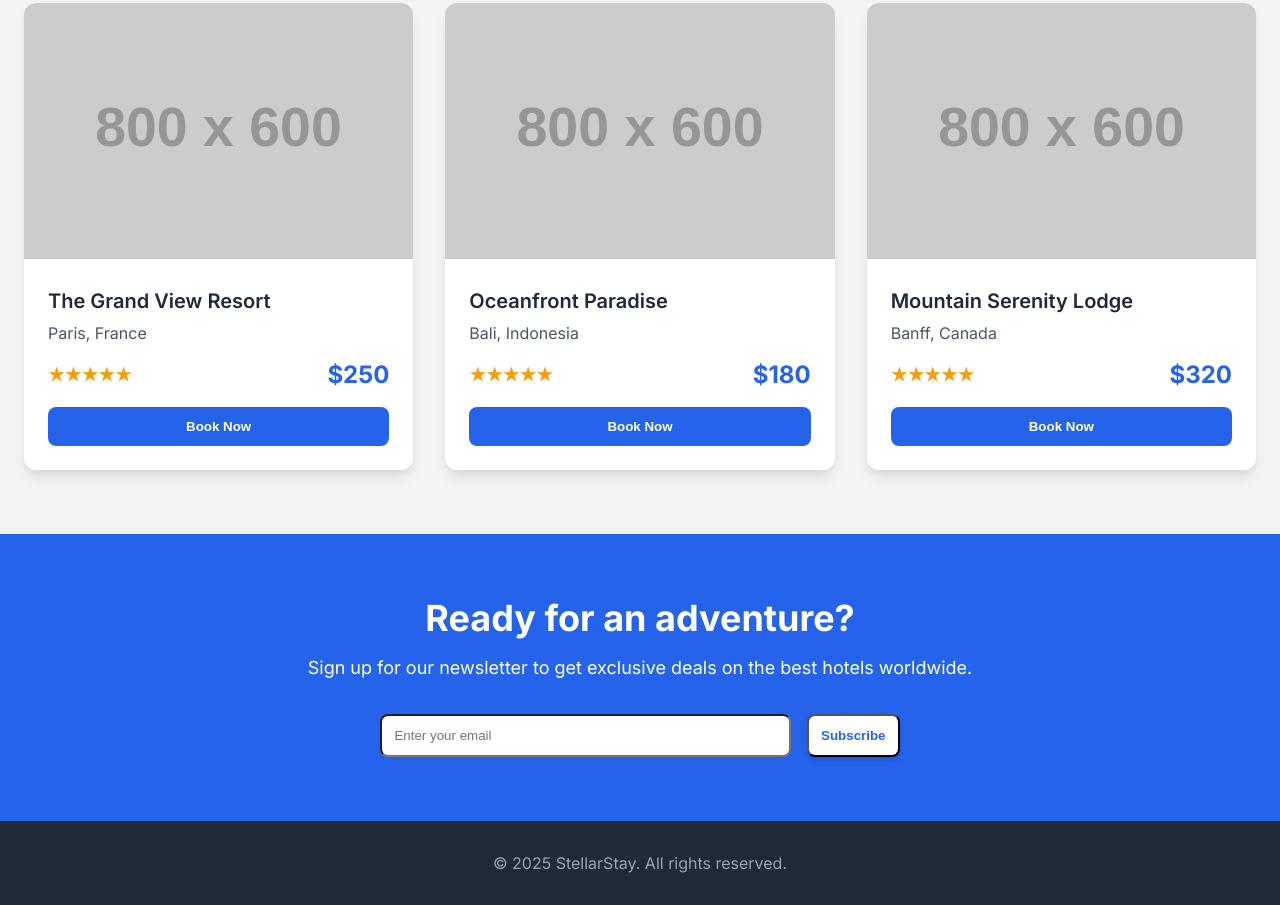
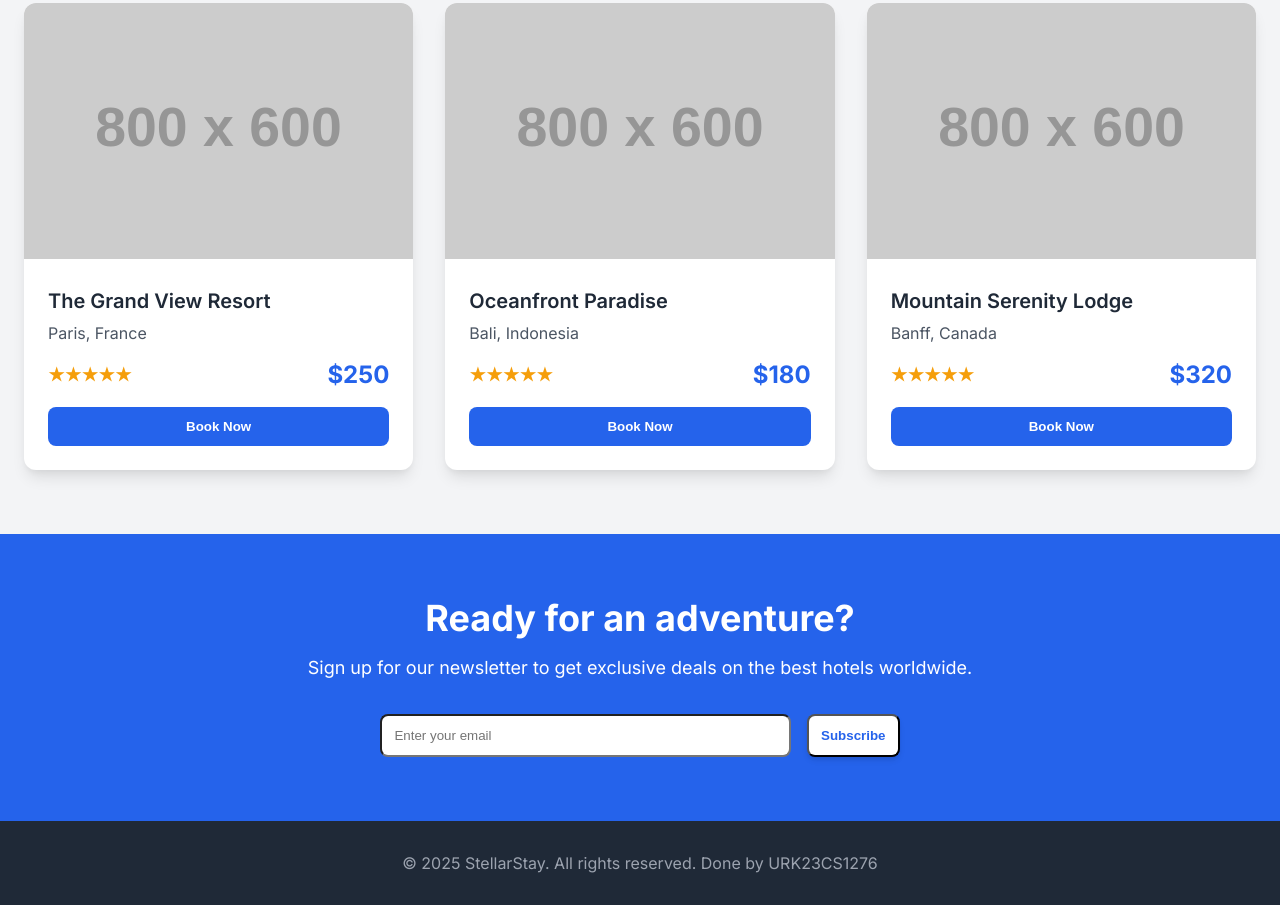
Before and after one commit to fredrixk/Hotel-Booking-Website-Exp-3, a plain HTML site: page index.html in a window 1280 px wide. Shown: the part 685-1590 px from the top of the page. Drawn offline with Linux system fonts and the light colour scheme; placeholder pictures from the web are drawn by us.

Commit message:
Update index.html

```diff
--- a/index.html
+++ b/index.html
@@ -136,7 +136,7 @@
     <!-- Footer -->
     <footer class="footer">
         <div class="container">
-            <p>&copy; 2025 StellarStay. All rights reserved.</p>
+            <p>&copy; 2025 StellarStay. All rights reserved. Done by URK23CS1276</p>
         </div>
     </footer>
 
```
